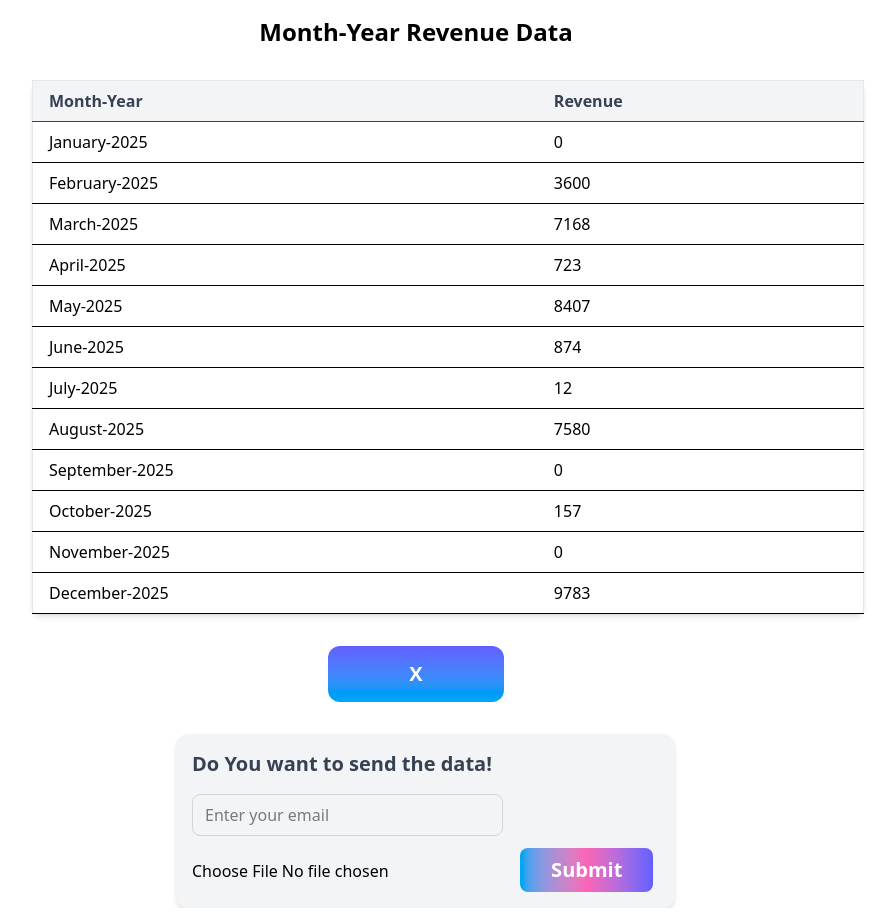
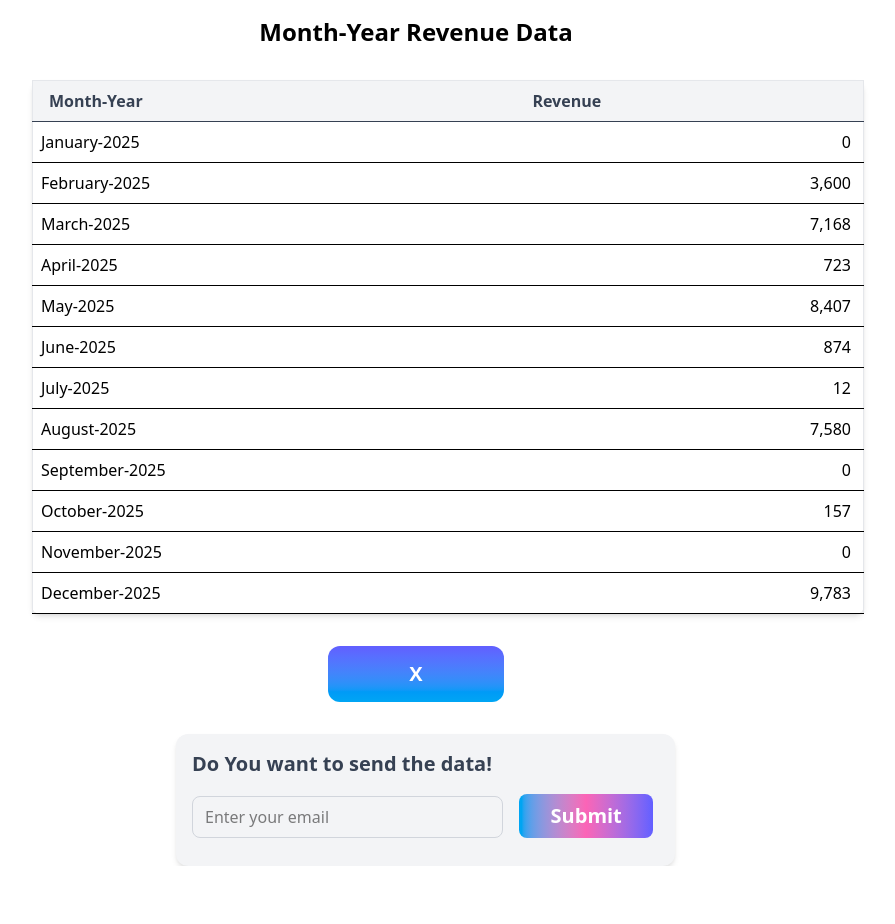
Before and after one commit to Emritik/mail_send, a React (Vite) app: page / in a window 1280 px wide. Both pictures are taken after a click on the button "Send Email". Shown: the whole page, without its empty margins (224-1119 px from the left). After the commit the page ends 882 px from the top, so only its background shows below. Built offline with nearby package versions, Linux system fonts and the light colour scheme.

Commit message:
set the default file

```diff
--- a/package.json
+++ b/package.json
@@ -13,6 +13,7 @@
     "@tailwindcss/vite": "^4.1.8",
     "axios": "^1.9.0",
     "emailjs-com": "^3.2.0",
+    "idb": "^8.0.3",
     "papaparse": "^5.5.3",
     "react": "^19.1.0",
     "react-dom": "^19.1.0",
--- a/src/App.jsx
+++ b/src/App.jsx
@@ -1,11 +1,13 @@
-import Home from "./Home"
+import Fixedpath from "./Fixedpath";
+// import Home from "./Home"
 // import Data from './components/Data'
 
 function App() {
 
   return (
-    <Home />
+    // <Home />
     // <Data />
+    <Fixedpath />
   );
 }
 
--- /dev/null
+++ b/src/Data.json
@@ -0,0 +1,14 @@
+[
+  { "Month-Year": "January-2025", "Revenue": 0 },
+  { "Month-Year": "February-2025", "Revenue": 3600 },
+  { "Month-Year": "March-2025", "Revenue": 7168 },
+  { "Month-Year": "April-2025", "Revenue": 723 },
+  { "Month-Year": "May-2025", "Revenue": 8407 },
+  { "Month-Year": "June-2025", "Revenue": 874 },
+  { "Month-Year": "July-2025", "Revenue": 12 },
+  { "Month-Year": "August-2025", "Revenue": 7580 },
+  { "Month-Year": "September-2025", "Revenue": 0 },
+  { "Month-Year": "October-2025", "Revenue": 157 },
+  { "Month-Year": "November-2025", "Revenue": 0 },
+  { "Month-Year": "December-2025", "Revenue": 9783 }
+]
--- /dev/null
+++ b/src/Fixedpath.jsx
@@ -0,0 +1,118 @@
+import { useState, useEffect } from "react";
+import axios from "axios";
+import Data from "./Data.json";
+import {
+  storeFileInIndexedDB,
+  getFileFromIndexedDB,
+  deleteFileFromIndexedDB,
+} from "./utils/db";
+
+const Fixedpath = () => {
+  const [isOpen, setIsOpen] = useState(false);
+  const [email, setEmail] = useState("");
+  const [selectedFiles, setSelectedFiles] = useState([]);
+
+  useEffect(() => {
+    const uploadFile = async () => {
+      const headers = Object.keys(Data[0]).join(",") + "\n";
+      const rows = Data.map((obj) => Object.values(obj).join(",")).join("\n");
+      const csvContent = headers + rows;
+      const blob = new Blob([csvContent], { type: "text/csv" });
+      await storeFileInIndexedDB("revenue-2025.csv", blob);
+    };
+    uploadFile();
+  }, []);
+
+  const handleToggle = async () => {
+    setIsOpen(!isOpen);
+  };
+
+  const handleSubmit = async (e) => {
+    e.preventDefault();
+    const blob = await getFileFromIndexedDB("revenue-2025.csv");
+    const file = new File([blob], "revenue-2025.csv", { type: "text/csv" });
+    setSelectedFiles(file);
+    console.log(selectedFiles);
+    const formData = new FormData();
+    formData.append("email", email);
+    formData.append("attachment", selectedFiles);
+    try {
+      const res = await axios.post(
+        "http://localhost:8000/send_mail.php",
+        formData,
+        {
+          headers: {
+            "Content-Type": "multipart/form-data",
+          },
+        }
+      );
+      alert(res.data.message);
+      await deleteFileFromIndexedDB("revenue-2025.csv");
+      console.log("File deleted from IndexedDB");
+    } catch (err) {
+      alert("Error sending email");
+      console.error(err);
+    }
+  };
+
+  return (
+    <div className="p-4">
+      <h2 className="text-2xl font-bold mb-4 text-center">
+        Month-Year Revenue Data
+      </h2>
+      <div className="overflow-x-auto">
+        <table className="min-w-2/3 bg-white border ml-60 mt-4  border-gray-200 rounded-lg shadow-md">
+          <thead>
+            <tr className="bg-gray-100 text-gray-700 text-left">
+              <th className="px-4 py-2 border-b">Month-Year</th>
+              <th className="px-4 py-2 border-b">Revenue</th>
+            </tr>
+          </thead>
+          <tbody>
+            {Data.map(({ ["Month-Year"]: month, Revenue }) => (
+              <tr key={month} className="hover:bg-gray-50">
+                <td className="px-2 py-2 border-b">{month}</td>
+                <td className="px-3 py-2 border-b text-right">
+                  {Revenue.toLocaleString()}
+                </td>
+              </tr>
+            ))}
+          </tbody>
+        </table>
+        <div className="flex justify-center items-center mt-8 ">
+          <button
+            className="w-44 h-14 rounded-xl bg-gradient-to-t from-sky-500 to-indigo-500 text-xl font-bold text-white"
+            onClick={handleToggle}
+          >
+            {isOpen ? "X" : "Send Email"}
+          </button>
+        </div>
+        {isOpen && (
+          <div className=" w-2/5 mt-8 ml-96 p-4 bg-gray-100 rounded-xl shadow-md">
+            <p className="mb-4 text-gray-700 text-xl font-semibold">
+              Do You want to send the data!
+            </p>
+            <form onSubmit={handleSubmit}>
+              <input
+                type="email"
+                name="sender_email"
+                placeholder="Enter your email"
+                className="w-2/3 px-3 py-2 mb-3 border border-gray-300 rounded-lg focus:outline-none focus:ring-2 focus:ring-blue-400"
+                value={email}
+                onChange={(e) => setEmail(e.target.value)}
+              />
+              <button
+                type="submit"
+                className="w-2/7 ml-4 bg-gradient-to-r from-sky-500 via-pink-400 to-indigo-500 text-xl font-bold text-white py-2 rounded-lg "
+              >
+                Submit
+              </button>
+            </form>
+          </div>
+        )}
+      </div>
+    </div>
+  );
+};
+
+export default Fixedpath;
--- /dev/null
+++ b/src/utils/db.js
@@ -0,0 +1,33 @@
+import { openDB } from 'idb';
+
+const DB_NAME = 'fileStorage';
+const STORE_NAME = 'csvFiles';
+
+export const initDB = async () => {
+  return openDB(DB_NAME, 1, {
+    upgrade(db) {
+      if (!db.objectStoreNames.contains(STORE_NAME)) {
+        db.createObjectStore(STORE_NAME);
+      }
+    },
+  });
+};
+
+export const storeFileInIndexedDB = async (key, blob) => {
+  const db = await initDB();
+  await db.put(STORE_NAME, blob, key);
+};
+
+export const getFileFromIndexedDB = async (key) => {
+  const db = await initDB();
+  return await db.get(STORE_NAME, key);
+};
+
+
+export const deleteFileFromIndexedDB = async (key) => {
+  const db = await initDB();
+  const tx = db.transaction(STORE_NAME, 'readwrite');
+  const store = tx.objectStore(STORE_NAME);
+  await store.delete(key);
+  await tx.done;
+};
```
Also changed, not shown: src/Datafile.csv (deleted), 2 other files (tests, documents, lock files or other folders).
